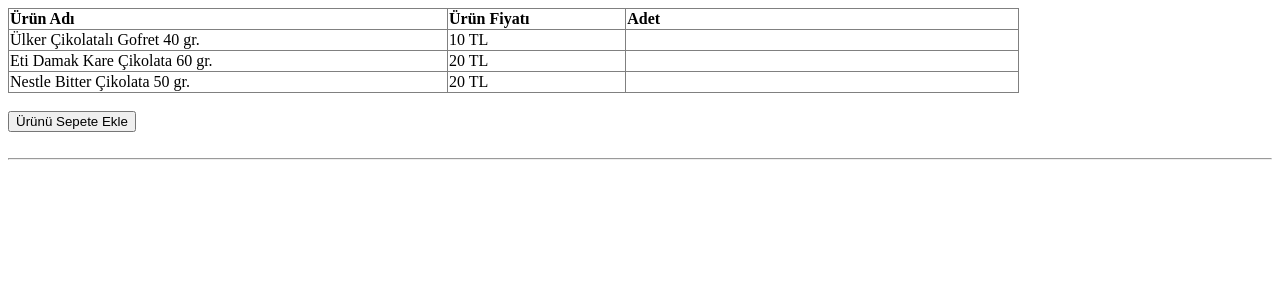
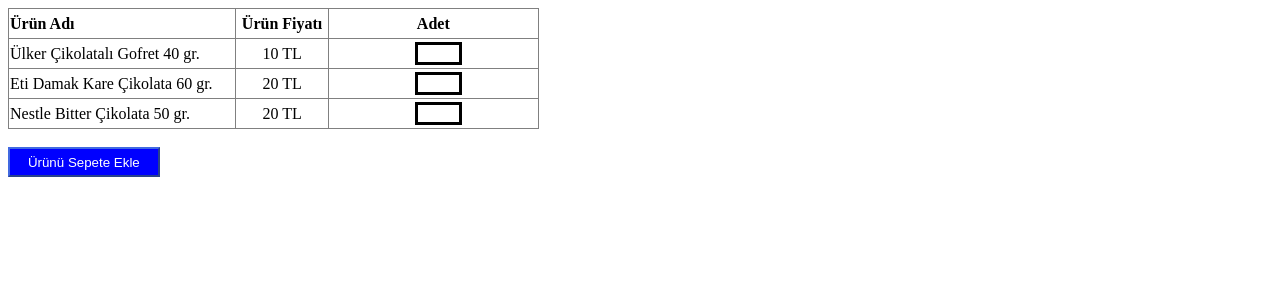
Before and after one commit to seymabozan/PHP-Developer-Bootcamp, a PHP site: page /Odev2.php in a window 1280 px wide. Shown: the top 300 px of the page. Run offline with PHP 8.4, Linux system fonts and the light colour scheme.

Commit message:
Update Odev2.php

```diff
--- a/Odev2.php
+++ b/Odev2.php
@@ -6,32 +6,32 @@
 </head>
 <body>
     <form method="post" action="Odev2.php"> <!-- İlk önce html formatında bir form oluşturuyorum post metoduyla ve aynı sayfaya yönlendiriyorum -->
-        <table border="1" width="80%" style="border-collapse: collapse;"> <!-- Form içinde daha sonra bir table tanımlıyorum -->
-            <tr> <!-- Table içine dört satır oluşturuyorum ve bu <tr> içinde birer input tanımlayıp değer girmelerini istiyorum -->
+        <table border="1" style="border-collapse: collapse; width: 42%;"> <!-- Form içinde daha sonra bir table tanımlıyorum -->
+            <tr style="height: 30px;"> <!-- Table içine dört satır oluşturuyorum ve bu <tr> içinde birer input tanımlayıp değer girmelerini istiyorum -->
                 <td><b>Ürün Adı</b></td>
-                <td><b>Ürün Fiyatı</b></td>
-                <td><b>Adet</b></td>
+                <td style="text-align: center;"><b>Ürün Fiyatı</b></td>
+                <td style="text-align: center;"><b>Adet</b></td>
             </tr>
-            <tr>
+            <tr style="height: 30px;">
                 <td>Ülker Çikolatalı Gofret 40 gr.</td>
-                <td>10 TL</td>
-                <td><input style="border: 0;" type="number" name="adet1"></td>
+                <td style="text-align: center;">10 TL</td>
+                <td><input style="border:solid;width:18%;position:relative;right:-85px" type="number" name="adet1"></td>
             </tr>
-            <tr>
+            <tr style="height: 30px;">
                 <td>Eti Damak Kare Çikolata 60 gr.</td>
-                <td>20 TL</td>
-                <td><input style="border: 0;" type="number" name="adet2"></td>
+                <td style="text-align: center;">20 TL</td>
+                <td><input style="border:solid;width:18%;position:relative;right:-85px" type="number" name="adet2"></td>
             </tr>
-            <tr>
+            <tr style="height: 30px;">
                 <td>Nestle Bitter Çikolata 50 gr.</td>
-                <td>20 TL</td>
-                <td><input style="border: 0;" type="number" name="adet3"></td>
+                <td style="text-align: center;">20 TL</td>
+                <td><input style="border:solid;width:18%;position:relative;right:-85px" type="number" name="adet3"></td>
             </tr>
         </table>
         <br>
-        <input type="submit" name="sepetekle" value="Ürünü Sepete Ekle"> <!-- Table kapattıktan sonra başka submit özelliğiyle bir input oluşturuyorum -->
+        <input type="submit" name="sepetekle" value="Ürünü Sepete Ekle" style="background-color: blue; color:white; border:1; border-color: royalblue; width:12%; height: 30px;"> <!-- Table kapattıktan sonra başka submit özelliğiyle bir input oluşturuyorum -->
     </form>
-    <br><hr><br>
+    <br><br>
 </body>
 </html>
 <?php
```
Also changed, not shown: other parts of Odev2.php (+16 -16 lines).
